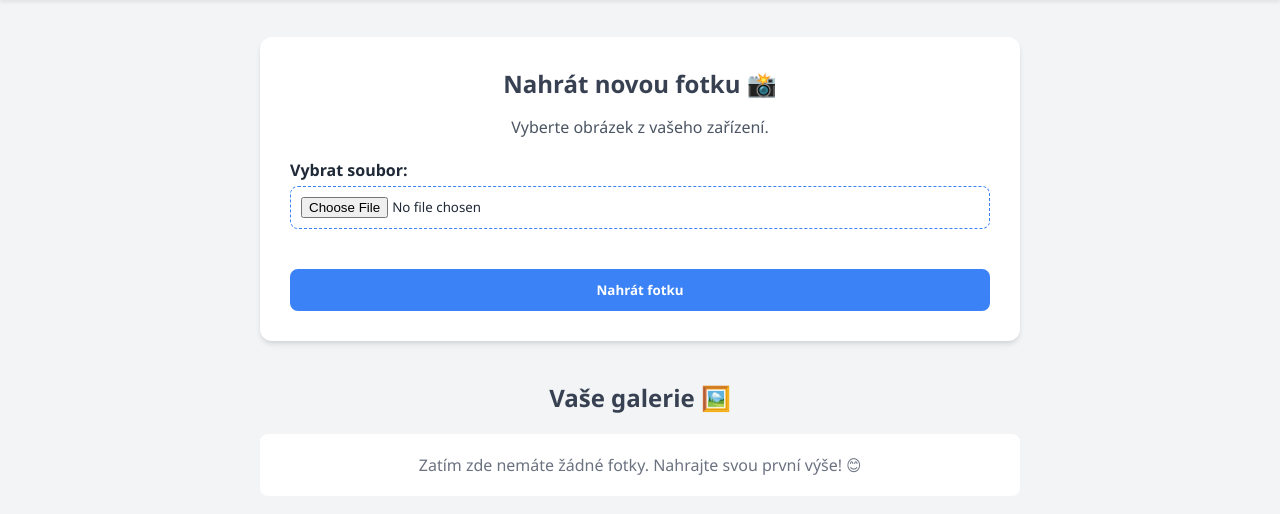
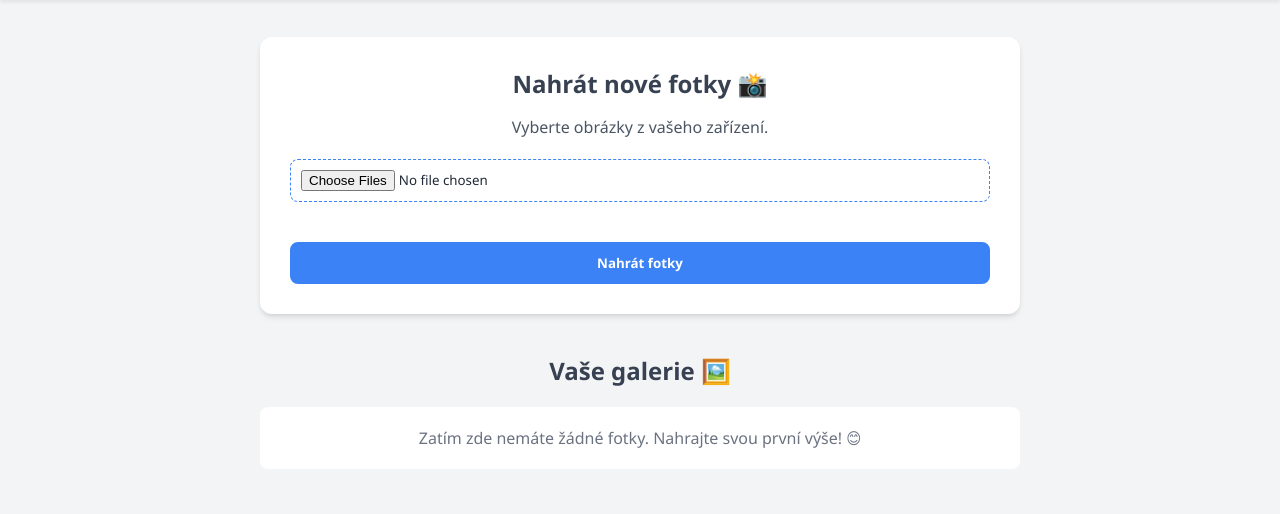
Before and after one commit to nechvilk/KAPy, a Flask app: page /moje-fotky in a window 1280 px wide. Shown: the part 63-577 px from the top of the page. Run offline with Flask 3, Linux system fonts and the light colour scheme; the visitor is signed in with stand-in values (Sample User, id 1); data that the repository does not hold is empty.

Commit message:
inteligentni nahledy fotek

```diff
--- a/app.py
+++ b/app.py
@@ -228,61 +228,73 @@ def nahrany_soubor(filename):
     # Vezme soubor ze složky 'uploads' a pošle ho jako obrázek do HTML
     return send_from_directory(UPLOAD_FOLDER, filename)
 
-# --- ROUTA PRO UPLOAD SOUBORU ---
+# --- ROUTA PRO UPLOAD ---
 @app.route('/api/nahrat-foto', methods=['POST'])
 def api_nahrat_foto():
-    # 1. Kontrola přihlášení ze session
+    # 1. Kontrola přihlášení
     uzivatel_id = session.get('user_id')
     if not uzivatel_id:
         return jsonify({"status": "error", "zprava": "Pro nahrávání se musíte přihlásit! 🔒"}), 401
 
-    soubor = request.files.get('foto')
+    # 2. Získáme SEZNAM všech souborů pod klíčem 'fotky' (změněno z 'foto')
+    soubory = request.files.getlist('fotky')
 
-    if soubor and soubor.filename != '':
-        bezpecny_nazev = secure_filename(soubor.filename)
-        jmeno, pripona = os.path.splitext(bezpecny_nazev)
+    # Kontrola, zda uživatel vůbec něco vybral
+    if not soubory or soubory[0].filename == '':
+        return jsonify({"status": "error", "zprava": "Nevybral jsi žádný soubor! 📁"}), 400
 
-        if pripona.lower() not in ALLOWED_EXTENSIONS:
-            return jsonify({"status": "error", "zprava": "Tento typ souboru není povolen! 🚫"}), 400
+    uspesne_fotky = [] # Sem si uložíme data pro odeslání zpět do JS
+    conn = sqlite3.connect(db_path)
+    cursor = conn.cursor()
 
-        cas_string = datetime.now().strftime("%Y%m%d_%H%M%S")
-        novy_nazev = f"{jmeno}_{uzivatel_id}_{cas_string}{pripona}"
+    try:
+        ted_datum_cas = datetime.now().strftime("%Y-%m-%d %H:%M:%S")
 
-        cesta_na_disk = os.path.join(UPLOAD_FOLDER, novy_nazev)
-        soubor.save(cesta_na_disk)
+        for soubor in soubory:
+            if soubor and soubor.filename != '':
+                bezpecny_nazev = secure_filename(soubor.filename)
+                jmeno, pripona = os.path.splitext(bezpecny_nazev)
 
-        # 3. Zápis do databáze
-        ted = datetime.now().strftime("%Y-%m-%d %H:%M:%S")
-        conn = sqlite3.connect(db_path)
-        cursor = conn.cursor()
+                if pripona.lower() not in ALLOWED_EXTENSIONS:
+                    continue # Nepovolený soubor přeskočíme a jdeme na další
 
-        try:
-            cursor.execute(
-                "INSERT INTO fotky (nazev_souboru, cesta_k_souboru, uzivatel_id, datum_nahrani) VALUES (?, ?, ?, ?)",
-                (soubor.filename, novy_nazev, uzivatel_id, ted)
-            )
-            nove_id = cursor.lastrowid # Získáme ID té čerstvě vložené fotky
-            conn.commit()
+                # Přidali jsme %f (mikrosekundy), aby se fotky nahrané naráz nepřepsaly
+                cas_string = datetime.now().strftime("%Y%m%d_%H%M%S_%f")
+                novy_nazev = f"{jmeno}_{uzivatel_id}_{cas_string}{pripona}"
 
-            # Pošleme zpět nejen hlášku, ale i data o nové fotce!
-            return jsonify({
-                "status": "success",
-                "zprava": "Fotka byla úspěšně nahrána! 🚀",
-                "fotka": {
+                cesta_na_disk = os.path.join(UPLOAD_FOLDER, novy_nazev)
+                soubor.save(cesta_na_disk)
+
+                cursor.execute(
+                    "INSERT INTO fotky (nazev_souboru, cesta_k_souboru, uzivatel_id, datum_nahrani) VALUES (?, ?, ?, ?)",
+                    (soubor.filename, novy_nazev, uzivatel_id, ted_datum_cas)
+                )
+                nove_id = cursor.lastrowid
+
+                uspesne_fotky.append({
                     "id": nove_id,
                     "nazev_souboru": soubor.filename,
                     "cesta_k_souboru": novy_nazev,
-                    "datum_nahrani": ted
-                }
+                    "datum_nahrani": ted_datum_cas
+                })
+
+        conn.commit()
+
+        # Pokud se nahrála alespoň jedna fotka, vracíme úspěch
+        if uspesne_fotky:
+            return jsonify({
+                "status": "success",
+                "zprava": f"Úspěšně nahráno {len(uspesne_fotky)} fotek! 🚀",
+                "fotky": uspesne_fotky # Posíláme POLE fotek, ne jen jednu
             })
+        else:
+            return jsonify({"status": "error", "zprava": "Nepodařilo se nahrát žádný povolený soubor. 🚫"}), 400
 
-        except Exception as e:
-            conn.rollback()
-            return jsonify({"status": "error", "zprava": f"Chyba databáze: {e}"}), 500
-        finally:
-            conn.close()
-
-    return jsonify({"status": "error", "zprava": "Nevybral jsi žádný soubor! 📁"}), 400
+    except Exception as e:
+        conn.rollback()
+        return jsonify({"status": "error", "zprava": f"Chyba při ukládání: {e}"}), 500
+    finally:
+        conn.close()
 
 # --- API ROUTA PRO SMAZÁNÍ FOTKY (AJAX) ---
 @app.route('/api/smazat-foto/<int:foto_id>', methods=['DELETE'])
--- a/static/js/script.js
+++ b/static/js/script.js
@@ -56,44 +56,114 @@ document.addEventListener('DOMContentLoaded', () => {
     const btnLeva = document.getElementById('sipka-leva');
     const btnPrava = document.getElementById('sipka-prava');
 
-    // 1. Zobrazení náhledu po výběru souboru
+// Naše "chytrá paměť" pro správu stavu fotek před odesláním
+    let fotkyKNahrani = [];
+
+    // --- 1. ZOBRAZENÍ NÁHLEDŮ (INTELIGENTNÍ VELIKOST + VYŘAZOVÁNÍ) ---
     if (fotoVstup) {
         fotoVstup.addEventListener('change', () => {
-            const soubor = fotoVstup.files[0];
-            if (soubor) {
+            const soubory = fotoVstup.files;
+
+            // Vyčistíme kontejner a naši paměť při každém novém výběru
+            nahledKontajner.innerHTML = '';
+            fotkyKNahrani = [];
+
+            if (soubory.length > 0) {
+                nahledKontajner.style.display = 'flex';
+                nahledKontajner.style.flexWrap = 'wrap';
+                nahledKontajner.style.gap = '10px';
+                nahledKontajner.style.marginTop = '15px';
+                nahledKontajner.style.justifyContent = 'center';
+
+                // Inteligentní výpočet velikosti
+                let velikost = 175;
+                if (soubory.length > 15) velikost = 70;
+                else if (soubory.length > 8) velikost = 100;
+                else if (soubory.length > 4) velikost = 120;
+                else if (soubory.length > 2) velikost = 150;
+
+                // Projdeme vybrané soubory
+                Array.from(soubory).forEach((soubor, index) => {
+                    if (soubor.type.startsWith('image/')) {
+
+                        // Uložíme si soubor do naší chytré paměti (ve výchozím stavu není vyřazen)
+                        fotkyKNahrani.push({ dataSouboru: soubor, vyrazeno: false });
+
                         const ctecka = new FileReader();
                         ctecka.onload = (e) => {
-                    nahledImg.src = e.target.result;
-                    nahledKontajner.style.display = 'block';
+                            const img = document.createElement('img');
+                            img.src = e.target.result;
+
+                            // Stylování náhledu
+                            img.style.width = velikost + 'px';
+                            img.style.height = velikost + 'px';
+                            img.style.objectFit = 'cover';
+                            img.style.borderRadius = '8px';
+                            img.style.boxShadow = '0 2px 5px rgba(0,0,0,0.1)';
+                            img.style.opacity = '0';
+
+                            // Přidáme plynulý přechod i pro naše zešednutí (filter) a zmenšení (transform)
+                            img.style.transition = 'opacity 0.3s ease-in, filter 0.3s ease, transform 0.3s ease';
+
+                            // Ukážeme uživateli, že na to jde kliknout (změní se kurzor na ručičku)
+                            img.style.cursor = 'pointer';
+
+                            // --- MAGIE KLIKÁNÍ PRO VYŘAZENÍ ---
+                            img.addEventListener('click', () => {
+                                // Přepneme stav v naší paměti
+                                fotkyKNahrani[index].vyrazeno = !fotkyKNahrani[index].vyrazeno;
+
+                                if (fotkyKNahrani[index].vyrazeno) {
+                                    // Zešedne, zprůhlední a mírně se zmenší (efekt "vypnuto")
+                                    img.style.filter = 'grayscale(100%) opacity(40%)';
+                                    img.style.transform = 'scale(0.85)';
+                                } else {
+                                    // Vrátí se do normálu
+                                    img.style.filter = 'none';
+                                    img.style.transform = 'scale(1)';
+                                }
+                            });
+
+                            nahledKontajner.appendChild(img);
+                            setTimeout(() => img.style.opacity = '1', 10);
                         };
                         ctecka.readAsDataURL(soubor);
                     }
                 });
+            } else {
+                nahledKontajner.style.display = 'none';
+            }
+        });
     }
 
-    // --- 2. NAHRÁVÁNÍ FOTKY S PROGRESS BAREM ---
+    // --- 2. NAHRÁVÁNÍ FOTEK S PROGRESS BAREM ---
     if (btnNahrat) {
         btnNahrat.addEventListener('click', () => {
-            const soubor = fotoVstup.files[0];
-            if (!soubor) {
-                showToast("❌ Prosím, nejprve vyberte fotku!", "error");
+
+            // Vyfiltrujeme z naší paměti jen ty fotky, které NEJSOU vyřazené
+            const fotkyKOdeslani = fotkyKNahrani.filter(polozka => polozka.vyrazeno === false);
+
+            if (fotkyKOdeslani.length === 0) {
+                showToast("❌ Nemáte vybrané žádné fotky k nahrání!", "error");
                 return;
             }
 
             const balicek = new FormData();
-            balicek.append('foto', soubor);
+
+            // Zabalíme do FormData jen ty aktivní
+            fotkyKOdeslani.forEach(polozka => {
+                balicek.append('fotky', polozka.dataSouboru);
+            });
 
             // Elementy progress baru
             const wrapper = document.getElementById('progress-wrapper');
             const bar = document.getElementById('progress-bar');
             const text = document.getElementById('progress-text');
 
-            // Příprava odesílání (XMLHttpRequest)
             const xhr = new XMLHttpRequest();
             btnNahrat.disabled = true;
             wrapper.style.display = 'block';
 
-            // --- TADY SE DĚJE TA MAGIE SLEDOVÁNÍ ---
             xhr.upload.addEventListener('progress', (e) => {
                 if (e.lengthComputable) {
                     const procenta = Math.round((e.loaded / e.total) * 100);
@@ -102,17 +172,27 @@ document.addEventListener('DOMContentLoaded', () => {
                 }
             });
 
-            // Co se stane, když je hotovo
             xhr.onload = function() {
                 const data = JSON.parse(xhr.responseText);
 
                 if (xhr.status === 200 && data.status === 'success') {
                     showToast(data.zprava, "success");
+
+                    // Reset všeho po úspěšném nahrání
                     fotoVstup.value = '';
+                    fotkyKNahrani = []; // Vyčistíme i naši paměť
+                    nahledKontajner.innerHTML = '';
                     nahledKontajner.style.display = 'none';
 
-                    // Vložení fotky do galerie (tvůj kód z minula)
-                    const novaFotka = data.fotka;
+                    let grid = document.querySelector('.galerie-grid');
+                    const kontejner = document.getElementById('galerie-kontejner');
+
+                    if (!grid) {
+                        kontejner.innerHTML = `<h2 style="text-align: center; margin-bottom: 20px;">Vaše galerie 🖼️</h2><div class="galerie-grid"></div>`;
+                        grid = document.querySelector('.galerie-grid');
+                    }
+
+                    data.fotky.forEach(novaFotka => {
                         const kartaHTML = `
                             <div class="fotka-karta" id="fotka-karta-${novaFotka.id}">
                                 <img src="/uploads/${novaFotka.cesta_k_souboru}" alt="${novaFotka.nazev_souboru}">
@@ -121,19 +201,13 @@ document.addEventListener('DOMContentLoaded', () => {
                                 <button type="button" class="btn btn-danger btn-smazat" data-id="${novaFotka.id}" style="width: 100%; padding: 8px; font-size: 0.85rem; margin-top: 10px;">Smazat</button>
                             </div>
                         `;
-                    let grid = document.querySelector('.galerie-grid');
-                    const kontejner = document.getElementById('galerie-kontejner');
+                        grid.insertAdjacentHTML('afterbegin', kartaHTML);
+                    });
 
-                    if (!grid) {
-                        kontejner.innerHTML = `<h2 style="text-align: center; margin-bottom: 20px;">Vaše galerie 🖼️</h2><div class="galerie-grid">${kartaHTML}</div>`;
-                    } else {
-                        grid.insertAdjacentHTML('afterbegin', kartaHTML);
-                    }
                 } else {
                     showToast(data.zprava || "Chyba při nahrávání", "error");
                 }
 
-                // Reset baru pro příště
                 setTimeout(() => {
                     wrapper.style.display = 'none';
                     bar.style.width = '0%';
@@ -147,7 +221,6 @@ document.addEventListener('DOMContentLoaded', () => {
                 wrapper.style.display = 'none';
             };
 
-            // Odeslání
             xhr.open('POST', '/api/nahrat-foto');
             xhr.send(balicek);
         });
--- a/templates/moje_fotky.html
+++ b/templates/moje_fotky.html
@@ -3,21 +3,17 @@
 
 {% block content %}
     <div class="card">
-        <h2>Nahrát novou fotku 📸</h2>
-        <p>Vyberte obrázek z vašeho zařízení.</p>
+        <h2>Nahrát nové fotky 📸</h2>
+        <p>Vyberte obrázky z vašeho zařízení.</p>
 
         <form id="upload-form" enctype="multipart/form-data">
             <div style="margin-bottom: 25px;">
-                <label for="foto-vstup" style="display: block; margin-bottom: 5px; font-weight: bold;">Vybrat soubor:</label>
-                <input type="file" id="foto-vstup" name="foto" accept=".jpg, .jpeg, .png, .gif" required style="padding: 10px; border: 1px dashed #3b82f6; border-radius: 8px; width: 100%;">
+                <input type="file" id="foto-vstup" name="fotky" accept=".jpg, .jpeg, .png, .gif" multiple required style="padding: 10px; border: 1px dashed #3b82f6; border-radius: 8px; width: 100%;">
             </div>
 
-            <div id="nahled-kontajner" style="display: none; margin-bottom: 20px; text-align: center;">
-                <p style="margin-bottom: 10px; font-size: 0.9rem; color: #6b7280;">Náhled fotky:</p>
-                <img id="nahled-obrazek" style="max-width: 100%; border-radius: 8px; max-height: 300px; object-fit: contain;">
-            </div>
+            <div id="nahled-kontajner" style="display: none; margin-bottom: 20px;"></div>
 
-            <button type="button" id="tlacitko-nahrat" class="btn" style="width: 100%;">Nahrát fotku</button>
+            <button type="button" id="tlacitko-nahrat" class="btn" style="width: 100%;">Nahrát fotky</button>
 
             <div id="progress-wrapper" style="display: none; margin-top: 20px;">
                 <div style="background: #e2e8f0; border-radius: 10px; height: 10px; width: 100%; overflow: hidden;">
@@ -25,7 +21,6 @@
                 </div>
             <p id="progress-text" style="text-align: center; font-size: 0.8rem; margin-top: 5px; color: #64748b;">Nahrávám: 0%</p>
             </div>
-
         </form>
         <!-- Tlačítko "Zpět na úvod" jsme odstranili, logo v navbaru stačí -->
     </div>
```
Lines whose indentation alone changed are shown as unchanged.
